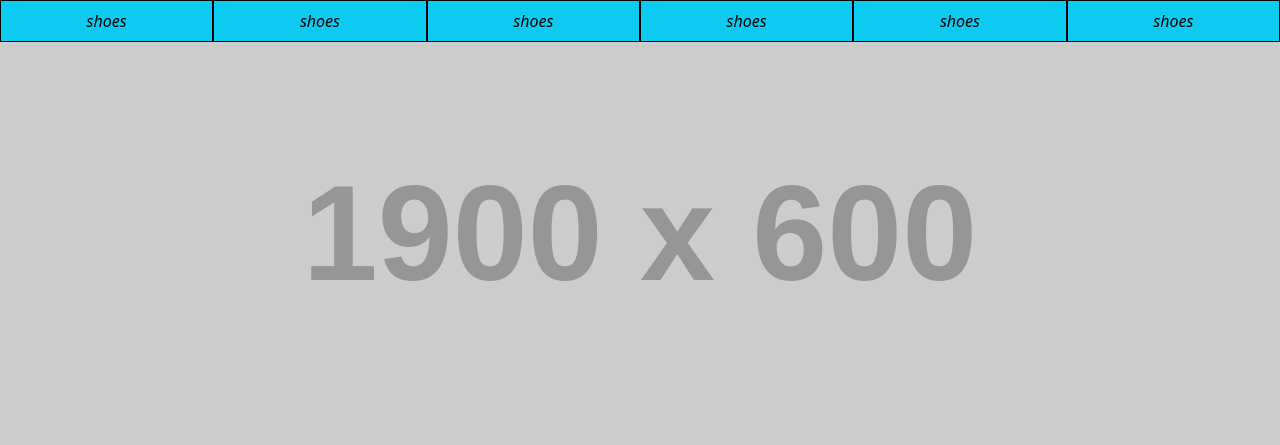
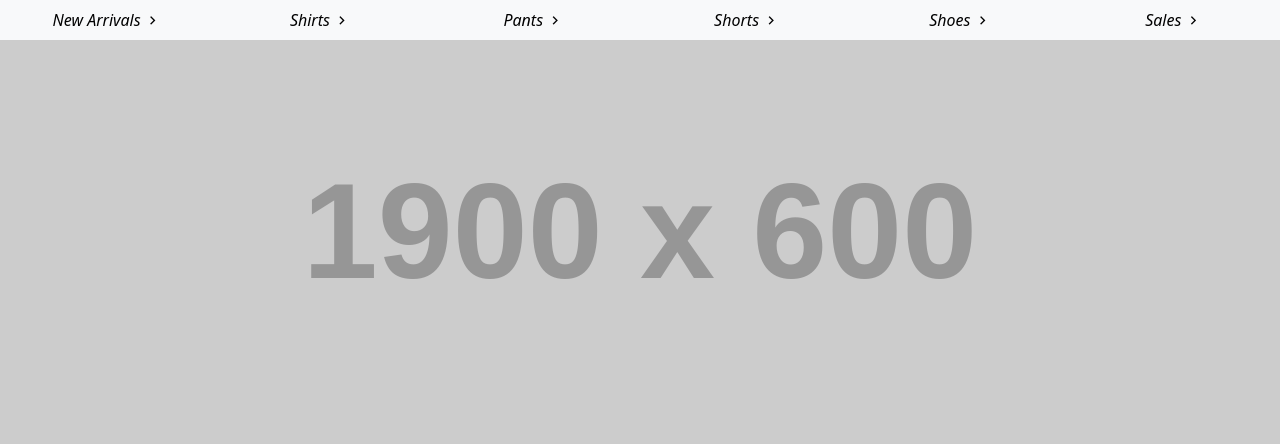
Before and after one commit to Zwill1/PHP-PRODUCT-UPLOAD-V2, a PHP site: page /PHP-PRODUCT-UPLOAD/ in a window 1280 px wide. Shown: the part 136-581 px from the top of the page. Run offline with PHP 8.4, Linux system fonts and the light colour scheme; grey boxes labelled with a size stand in for pictures from a placeholder-image service; data that the repository does not hold is empty; some libraries are stand-ins or nearby versions.

Commit message:
styles of product tags and pages

```diff
--- a/assets/header.php
+++ b/assets/header.php
@@ -7,6 +7,7 @@
     <link href="https://cdn.jsdelivr.net/npm/bootstrap@5.3.3/dist/css/bootstrap.min.css" rel="stylesheet" integrity="sha384-QWTKZyjpPEjISv5WaRU9OFeRpok6YctnYmDr5pNlyT2bRjXh0JMhjY6hW+ALEwIH" crossorigin="anonymous">
     <!-- insert Font awesome here. Icons work-->
     <link href="http://localhost/PHP-PRODUCT-UPLOAD/assets/css/style.css" type="text/css" rel="stylesheet" />
+    <link href="https://cdn.jsdelivr.net/npm/remixicon@4.2.0/fonts/remixicon.css" rel="stylesheet" />
 </head>
 <body>
     <?php include 'nav.php' ?>
--- a/assets/products-page-tags.php
+++ b/assets/products-page-tags.php
@@ -1,10 +1,22 @@
-<section class="container-fluid">
+<section class="container-fluid bg-body-tertiary">
     <div class="row">
-        <div class="col-2 bg-info text-center p-2 border border-black pe-auto" role="button"><a href="#" class="text-black fst-italic text-decoration-none">shoes</a></div>
-        <div class="col-2 bg-info text-center p-2 border border-black pe-auto" role="button"><a href="#" class="text-black fst-italic text-decoration-none">shoes</a></div>
-        <div class="col-2 bg-info text-center p-2 border border-black pe-auto" role="button"><a href="#" class="text-black fst-italic text-decoration-none">shoes</a></div>
-        <div class="col-2 bg-info text-center p-2 border border-black pe-auto" role="button"><a href="#" class="text-black fst-italic text-decoration-none">shoes</a></div>
-        <div class="col-2 bg-info text-center p-2 border border-black pe-auto" role="button"><a href="#" class="text-black fst-italic text-decoration-none">shoes</a></div>
-        <div class="col-2 bg-info text-center p-2 border border-black pe-auto" role="button"><a href="#" class="text-black fst-italic text-decoration-none">shoes</a></div>
+        <div class="col-2 text-center p-2 pe-auto py-2" role="button">
+            <a href="http://localhost/PHP-PRODUCT-UPLOAD-v2/products/new-arrivals.php" class="text-black fst-italic text-decoration-none">New Arrivals <i class="ri-arrow-right-s-line"></i></a>
+        </div>
+        <div class="col-2 text-center p-2 pe-auto py-2" role="button">
+            <a href="http://localhost/PHP-PRODUCT-UPLOAD-v2/products/shirts.php" class="text-black fst-italic text-decoration-none">Shirts <i class="ri-arrow-right-s-line"></i></a>
+        </div>
+        <div class="col-2 text-center p-2 pe-auto py-2" role="button">
+            <a href="http://localhost/PHP-PRODUCT-UPLOAD-v2/products/pants.php" class="text-black fst-italic text-decoration-none">Pants <i class="ri-arrow-right-s-line"></i></a>
+        </div>
+        <div class="col-2 text-center p-2 pe-auto py-2" role="button">
+            <a href="http://localhost/PHP-PRODUCT-UPLOAD-v2/products/shorts.php" class="text-black fst-italic text-decoration-none">Shorts <i class="ri-arrow-right-s-line"></i></a>
+        </div>
+        <div class="col-2 text-center p-2 pe-auto py-2" role="button">
+            <a href="http://localhost/PHP-PRODUCT-UPLOAD-v2/products/shoes.php" class="text-black fst-italic text-decoration-none">Shoes <i class="ri-arrow-right-s-line"></i></a>
+        </div>
+        <div class="col-2 text-center p-2 pe-auto py-2" role="button">
+            <a href="http://localhost/PHP-PRODUCT-UPLOAD-v2/products/sales.php" class="text-black fst-italic text-decoration-none">Sales <i class="ri-arrow-right-s-line"></i></a>
+        </div>
     </div>
 </section>
--- /dev/null
+++ b/products/new-arrivals.php
@@ -0,0 +1 @@
+<p>new arrivals</p>
--- /dev/null
+++ b/products/pants.php
@@ -0,0 +1 @@
+<p>pants</p>
--- /dev/null
+++ b/products/sales.php
@@ -0,0 +1 @@
+<p>sales</p>
--- /dev/null
+++ b/products/shirts.php
@@ -0,0 +1 @@
+<p>shirts</p>
--- /dev/null
+++ b/products/shoes.php
@@ -0,0 +1 @@
+<p>shoes</p>
--- /dev/null
+++ b/products/shorts.php
@@ -0,0 +1 @@
+<p>shorts</p>
```
